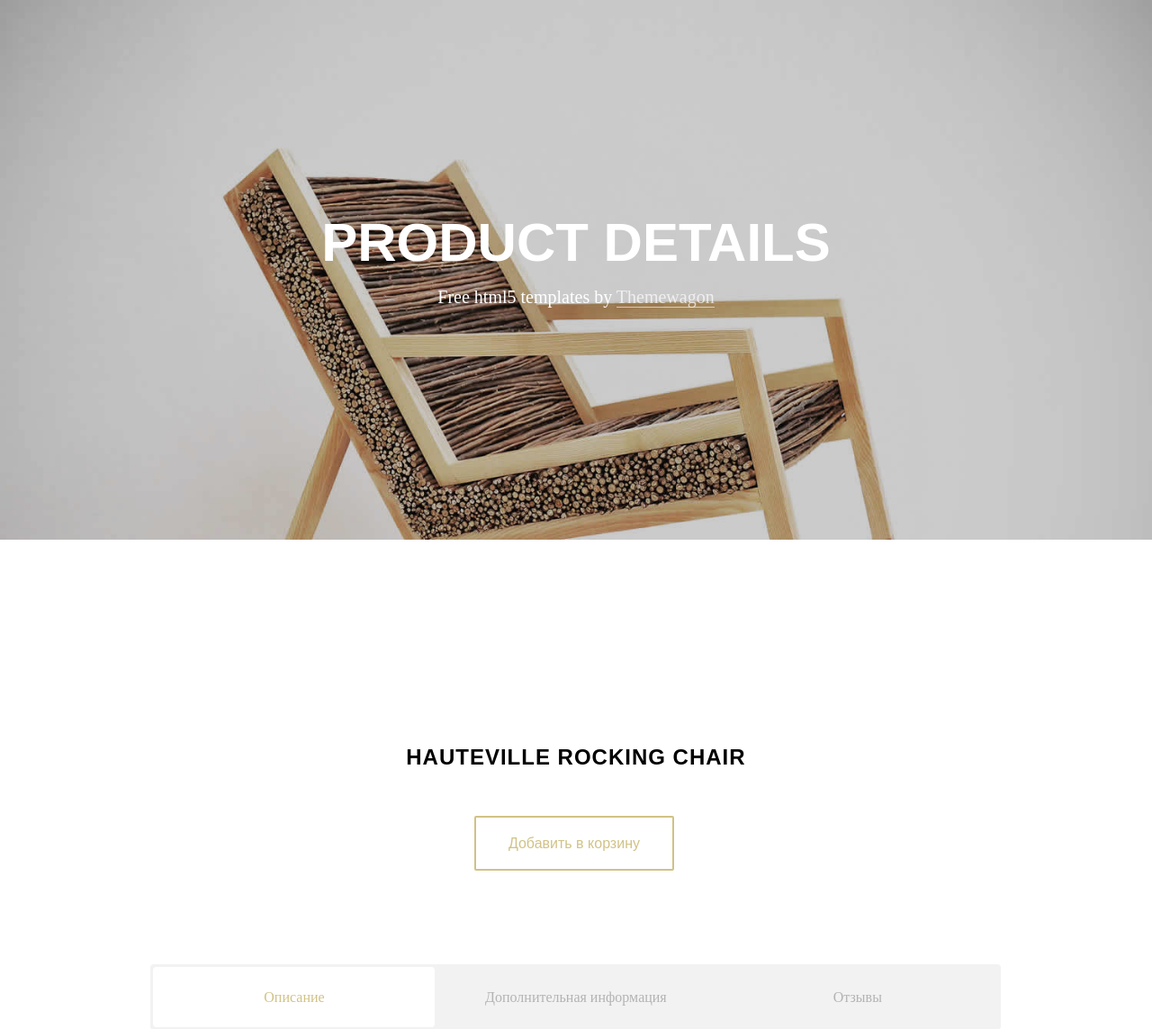
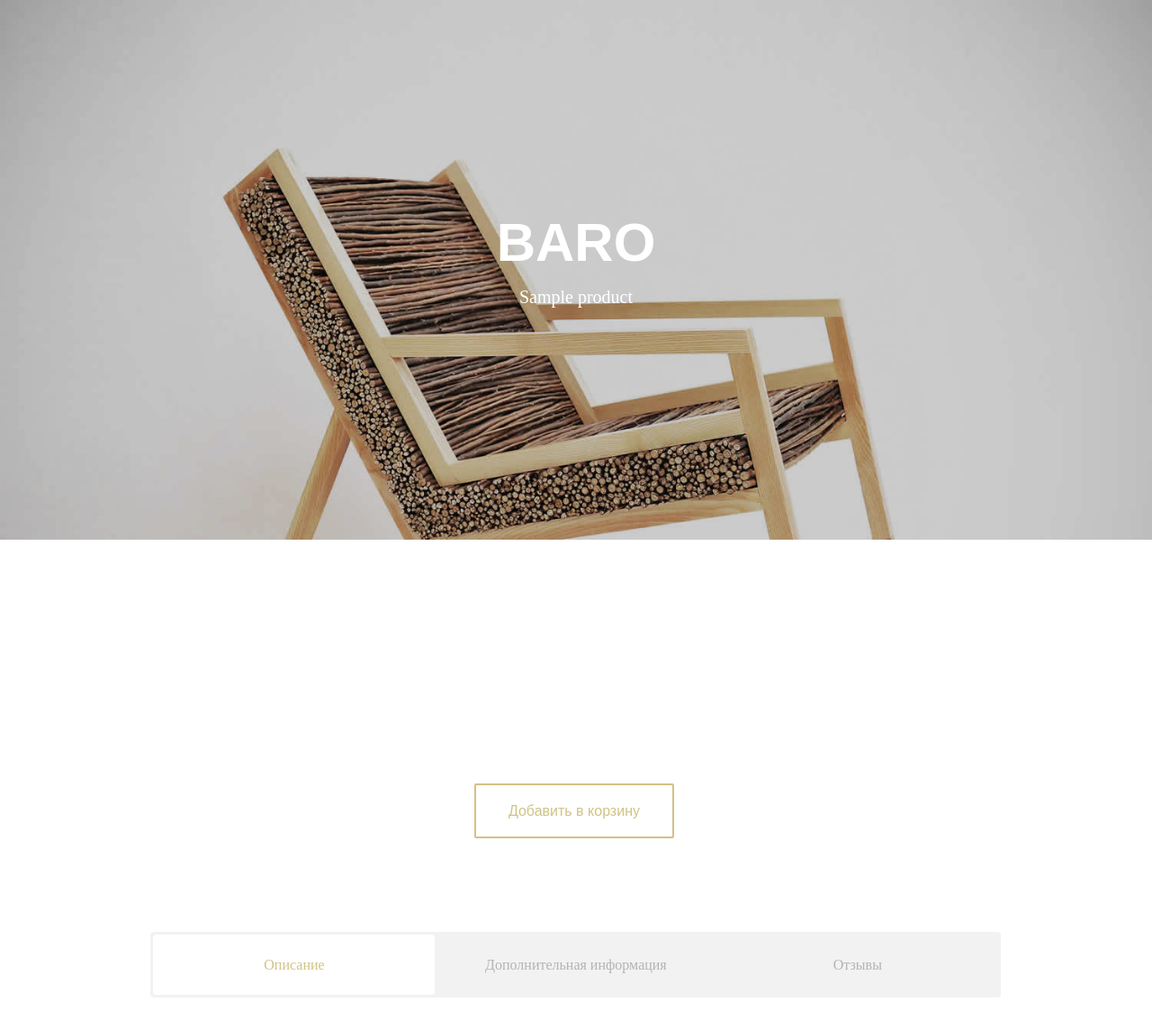
Before and after one commit to zimaev/baro, a Django app: template shop/templates/shop/single.html in a window 1280 px wide. Shown: the part 68-1212 px from the top of the page at 90% size. Run offline with Django 3.2, Linux system fonts and the light colour scheme; the template is opened without the code that fills it: most values are stand-ins (such as "Sample title", 1, 10 or a date in 2020); grey boxes marked "Sample" are stand-in pictures; some libraries are stand-ins or nearby versions; some web fonts are replaced.

Commit message:
single page banner fix

```diff
--- a/shop/templates/shop/single.html
+++ b/shop/templates/shop/single.html
@@ -112,8 +112,8 @@
 				<div class="col-md-8 col-md-offset-2 text-center">
 					<div class="display-t">
 						<div class="display-tc animate-box" data-animate-effect="fadeIn">
-							<h1>Product Details</h1>
-							<h2>Free html5 templates by <a href="https://themewagon.com/theme_tag/free/" target="_blank">Themewagon</a></h2>
+							<h1>BARO</h1>
+							<h2>{{ product.name }}</h2>
 						</div>
 					</div>
 				</div>
@@ -138,7 +138,6 @@
 					</div>
 					<div class="row animate-box">
 						<div class="col-md-8 col-md-offset-2 text-center fh5co-heading">
-							<h2>Hauteville Rocking Chair</h2>
 							<p>
 								<form action="{% url "cart:cart_add" product.id %}" method="post">
 									{% csrf_token %}
```
Also changed, not shown: db.sqlite3.
